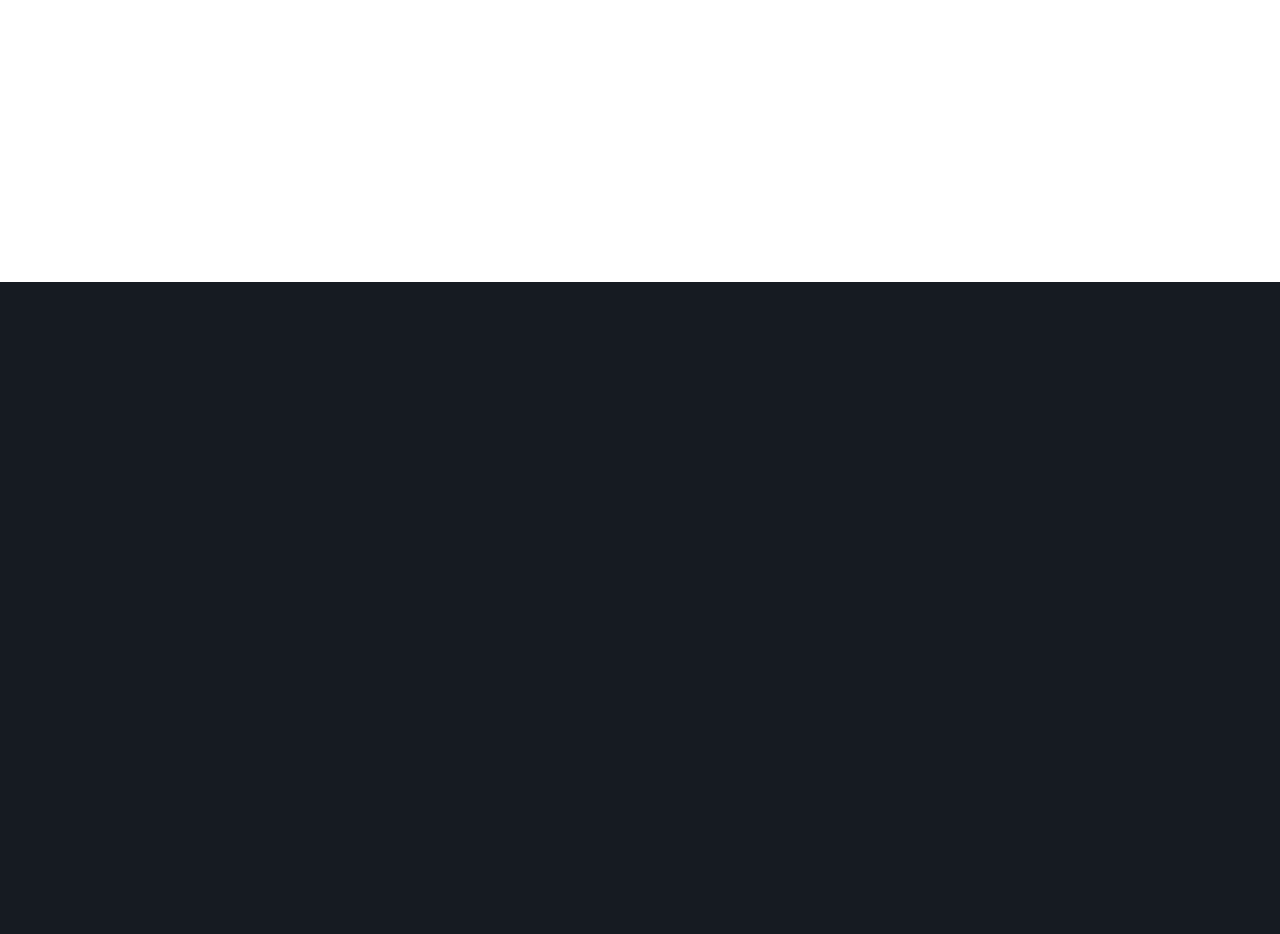
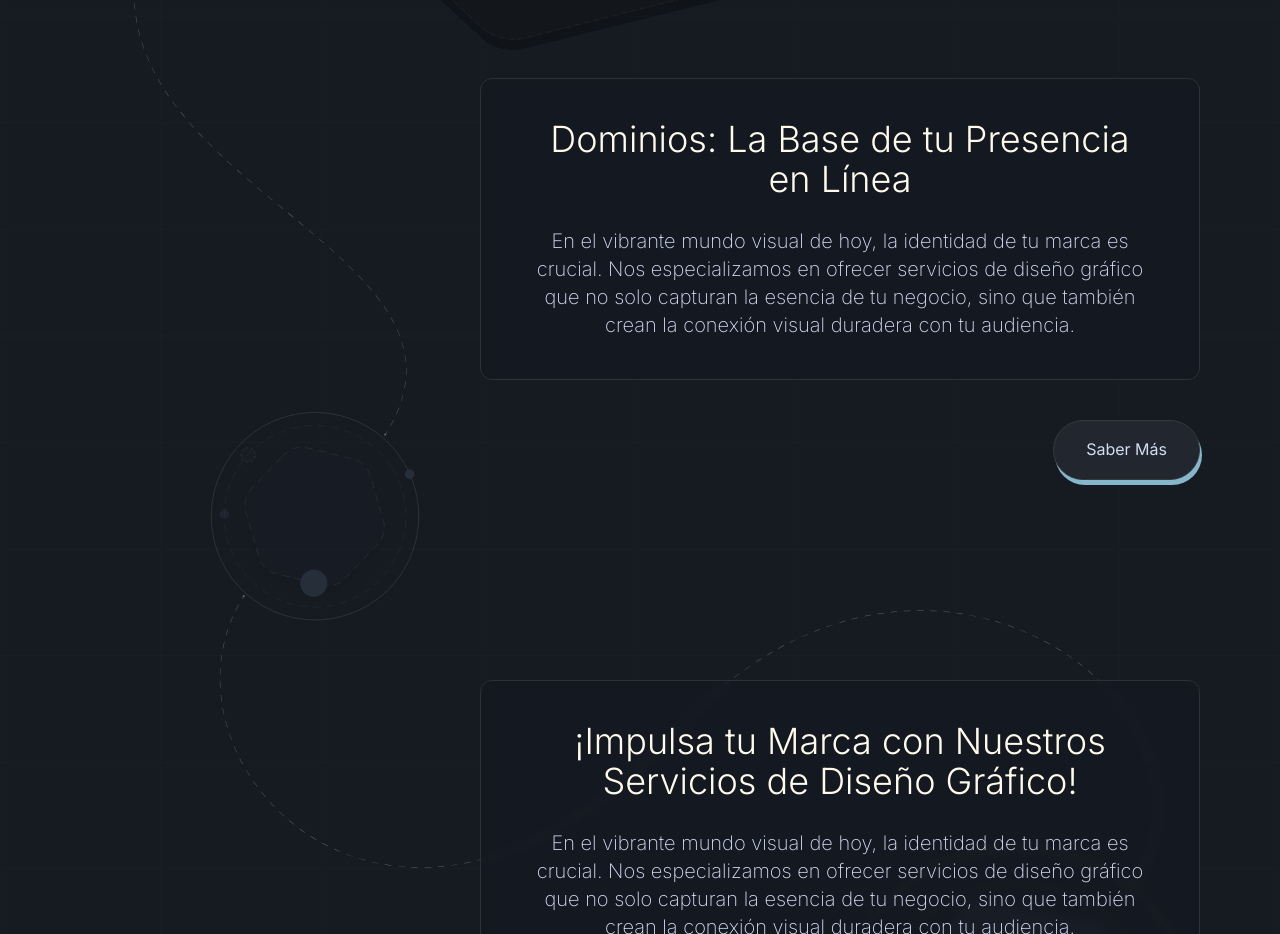
Before and after one commit to GRAMAPHENIA/hexagono, a Next.js app: page /informacion in a window 1280 px wide. Before the commit this address had no page. Shown: the part 518-1452 px from the top of the page. Before the commit the page ends 800 px from the top, so only its background shows below. Built offline with nearby package versions, Linux system fonts and the light colour scheme.

Commit message:
informacion

```diff
--- a/src/app/globals.css
+++ b/src/app/globals.css
@@ -46,7 +46,7 @@ p {
 .fondo {
   margin: 0;
   padding: 0;
-  background-image: url("../../public/fondo/fondo-completo-mod.svg");
+  background-image: url("/fondo/fondo-completo-mod.svg");
   background-size: cover;
   background-position: top;
   background-repeat: no-repeat;
@@ -171,7 +171,6 @@ p {
   z-index: 999;
 }
 
-
 .modal-overlay-web {
   background-image: url("../../public/fondo/modal-web.svg");
   position: fixed;
@@ -269,7 +268,7 @@ p {
     background: var(--dark);
     height: 100vh;
     width: 100vh;
-    padding: .25rem;
+    padding: 0.25rem;
     margin: 0;
     color: var(--font-light);
     overflow-y: auto;
--- /dev/null
+++ b/src/app/informacion/page.jsx
@@ -0,0 +1,18 @@
+import Navbar from "@/components/Navbar";
+import Informacion from "@/components/Informacion";
+
+export const metadata = {
+  title: "INFORMACION",
+  description: "Generated by Bird & Fang",
+};
+
+const page = () => {
+  return (
+    <>
+      <Navbar />
+      <Informacion />
+    </>
+  );
+};
+
+export default page;
--- a/src/components/Informacion.jsx
+++ b/src/components/Informacion.jsx
@@ -7,8 +7,8 @@ const Informacion = () => {
   return (
     <>
       <section className="lg:pt-10 px-8 lg:px-20">
-        {/* <Dominios /> */}
-        {/* <Hosting /> */}
+        <Dominios />
+        <Hosting />
       </section>
     </>
   );
--- a/src/components/ListaModalMenu.jsx
+++ b/src/components/ListaModalMenu.jsx
@@ -28,15 +28,15 @@ const ModalList = ({ title, items, handleCloseModal }) => (
 
 const ListaModalMenu = ({ handleCloseModal }) => {
   const navegacion = [
-    { titulo: "Diseño Gráfico", enlace: "#diseno-grafico" },
-    { titulo: "Desarrollo Web", enlace: "#desarrollo-web" },
-    { titulo: "Modelado 3D", enlace: "#modelado-3d" },
-    { titulo: "Tecnologías", enlace: "#tecnologias" },
+    { titulo: "Diseño Gráfico", enlace: "/#diseno-grafico" },
+    { titulo: "Desarrollo Web", enlace: "/#desarrollo-web" },
+    { titulo: "Modelado 3D", enlace: "/#modelado-3d" },
+    { titulo: "Tecnologías", enlace: "/#tecnologias" },
   ];
 
   const informacion = [
-    { titulo: "Dominios", enlace: "/dominios" },
-    { titulo: "Hosting", enlace: "/hosting" },
+    { titulo: "Dominios", enlace: "/informacion#dominios" },
+    { titulo: "Hosting", enlace: "/informacion#hosting" },
     { titulo: "Precios", enlace: "/precios" },
     { titulo: "Formas de Pago", enlace: "/formas-pago" },
   ];
--- a/src/components/informacion/Dominios.jsx
+++ b/src/components/informacion/Dominios.jsx
@@ -68,7 +68,7 @@ const Dominios = () => {
 
   return (
     <>
-      <section className="mt-20 lg:mt-40 mb-20" id="diseno-grafico">
+      <section className="mt-20 lg:mt-40 mb-20" id="dominios">
         <figure className="flex flex-col items-end py-10">
           <Image
             src="/titulos/grafico.svg"
--- a/src/components/informacion/Hosting.jsx
+++ b/src/components/informacion/Hosting.jsx
@@ -68,15 +68,15 @@ const Hosting = () => {
 
   return (
     <>
-      <section className="mt-20 lg:mt-40 mb-20" id="diseno-grafico">
+      <section className="mt-20 lg:mt-40 mb-20" id="hosting">
         <figure className="flex flex-col items-end py-10">
-          <Image
+          {/* <Image
             src="/titulos/grafico.svg"
             alt="Imagen para la  sección que destaca el diseño gráfico"
             width={500}
             height={200}
             className="py-10"
-          />
+          /> */}
           <p className="text-[var(--font-light)] text-base lg:text-xl font-extralight text-center max-w-[720px] pb-10 border border-[var(--button-dark)] p-5 lg:p-10 rounded-xl bg-[#1011121d] backdrop-blur-sm">
             <span className="text-amber-50 text-2xl lg:text-4xl font-light">
               ¡Impulsa tu Marca con Nuestros Servicios de Diseño Gráfico!
```
